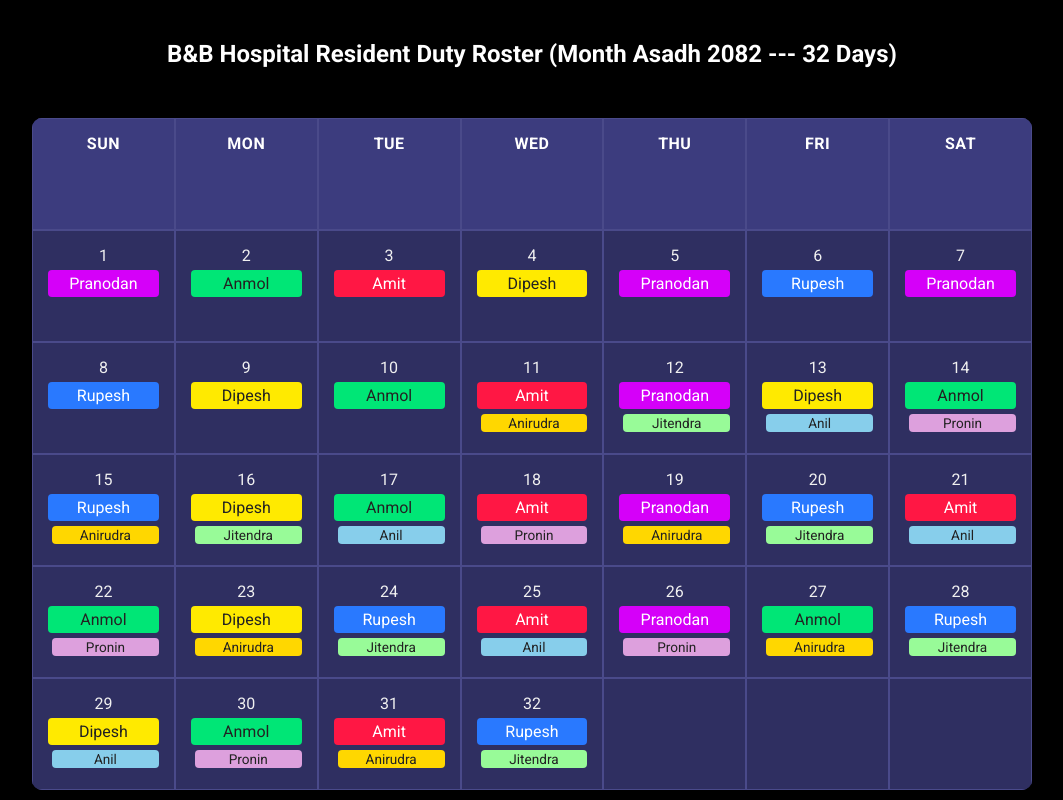
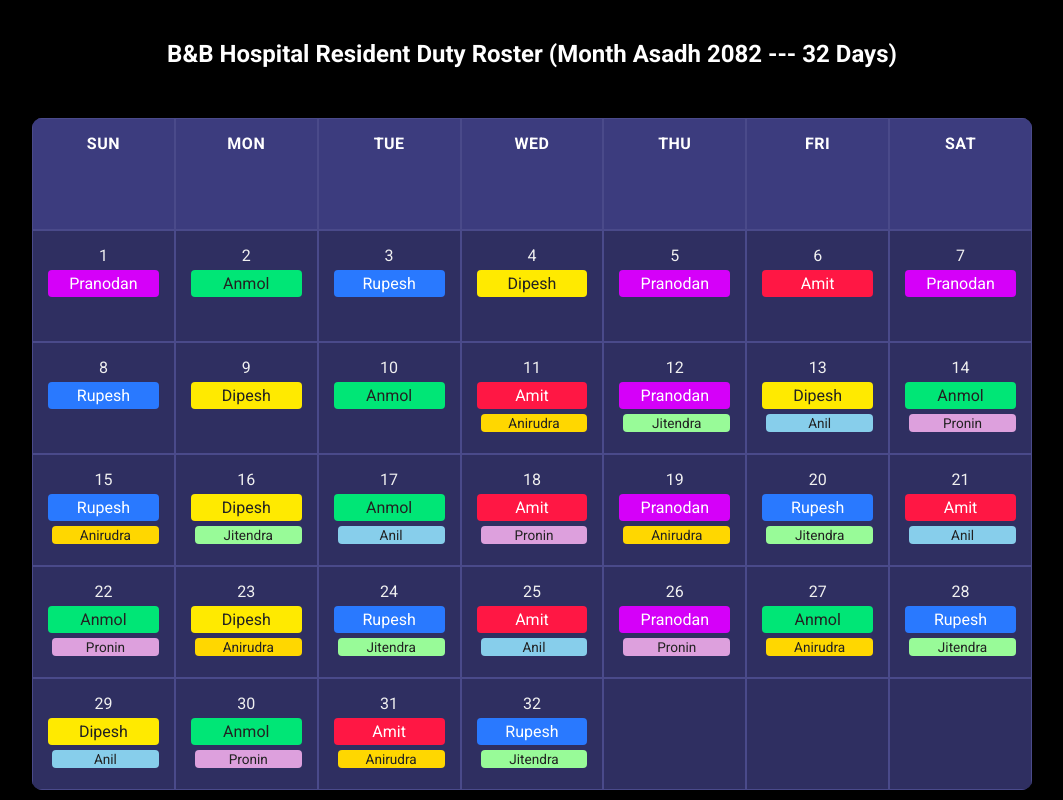
Before and after one commit to prdp68/duty_roster, a plain HTML site: page index.html in a window 1280 px wide. Shown: the top 800 px of the page, without its empty margins (108-1171 px from the left). Drawn offline with Linux system fonts and the light colour scheme.

Commit message:
Update index.html

```diff
--- a/index.html
+++ b/index.html
@@ -113,12 +113,11 @@
   </thead>
   <tbody>
       <tr>
-        <td>1<br><span class="person-pranodan">Pranodan</span></td>
-        <td>2<br><span class="person-anmol">Anmol</span></td>
-        <td>3<br><span class="person-amit">Amit</span></td>
+        <td>1<br><span class="person-pranodan">Pranodan</span></td>        <td>2<br><span class="person-anmol">Anmol</span></td>
+        <td>3<br><span class="person-rupesh">Rupesh</span></td>
         <td>4<br><span class="person-dipesh">Dipesh</span></td>
         <td>5<br><span class="person-pranodan">Pranodan</span></td>
-        <td>6<br><span class="person-rupesh">Rupesh</span></td>
+        <td>6<br><span class="person-amit">Amit</span></td>
         <td>7<br><span class="person-pranodan">Pranodan</span></td>
       </tr>
       <tr>
```
